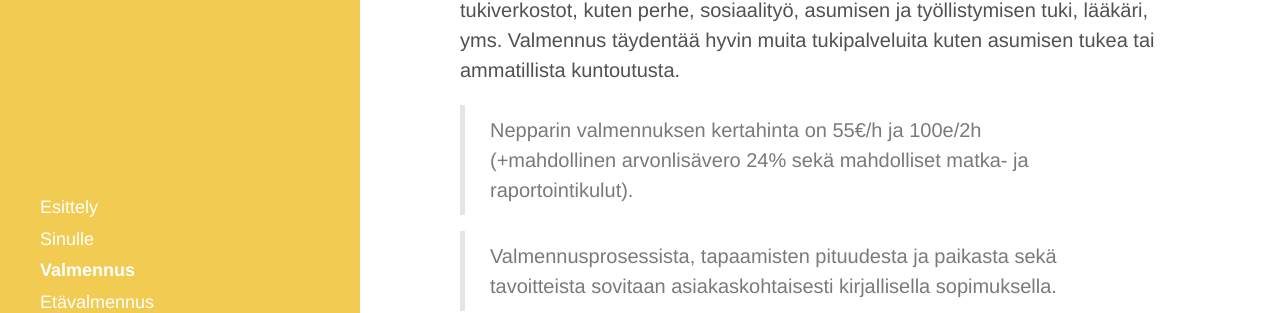
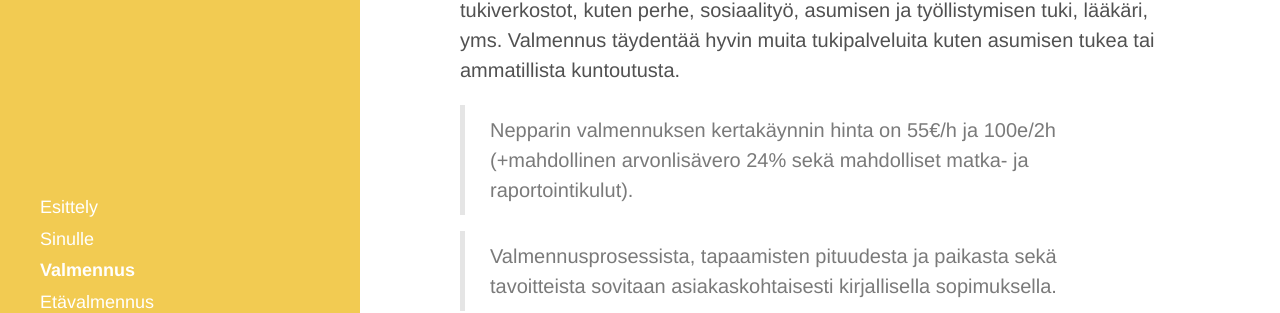
Before and after one commit to niinapiira/neppari.net, a Jekyll site: the page built from valmennus.md, in a window 1280 px wide and 900 px high, scrolled down 646 px. Shown: the part 353-666 px from the top of the window. Built offline with Jekyll 4.4.1, drawn with Linux system fonts in a browser that asks for light colours.

Commit message:
Updated valmennus.md

```diff
--- a/valmennus.md
+++ b/valmennus.md
@@ -32,7 +32,7 @@
 
 
 
-> Nepparin valmennuksen kertahinta on 55€/h ja 100e/2h (+mahdollinen arvonlisävero 24% sekä  mahdolliset matka- ja raportointikulut).
+> Nepparin valmennuksen kertakäynnin hinta on 55€/h ja 100e/2h (+mahdollinen arvonlisävero 24% sekä  mahdolliset matka- ja raportointikulut).
 
 > Valmennusprosessista, tapaamisten pituudesta ja paikasta sekä tavoitteista sovitaan asiakaskohtaisesti kirjallisella sopimuksella.
 
```
